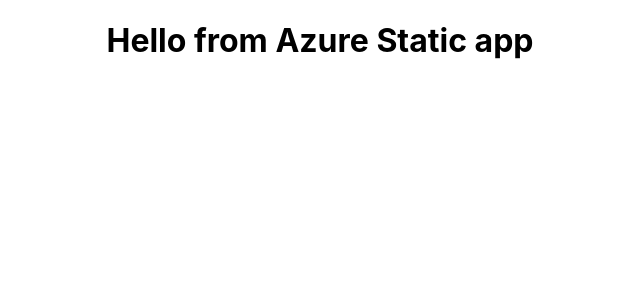
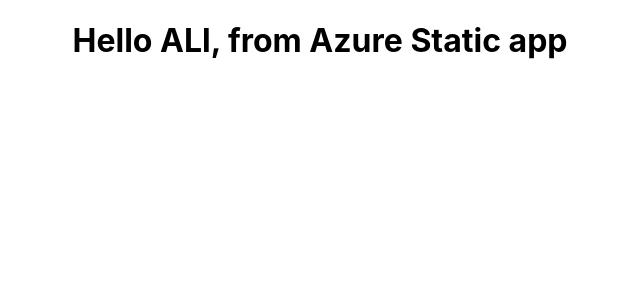
Before and after one commit to ershubhamgupta1/azure-static-app, a React (Create React App) app: page / in a window 1280 px wide. Shown: the top 300 px of the page, without its empty margins (320-960 px from the left). Built offline with nearby package versions, Linux system fonts and the light colour scheme.

Commit message:
updated code

```diff
--- a/src/App.js
+++ b/src/App.js
@@ -4,7 +4,7 @@
 function App() {
   return (
     <div className="App">
-      <h1>Hello from Azure Static app</h1>
+      <h1>Hello ALl, from Azure Static app</h1>
     </div>
   );
 }
```
